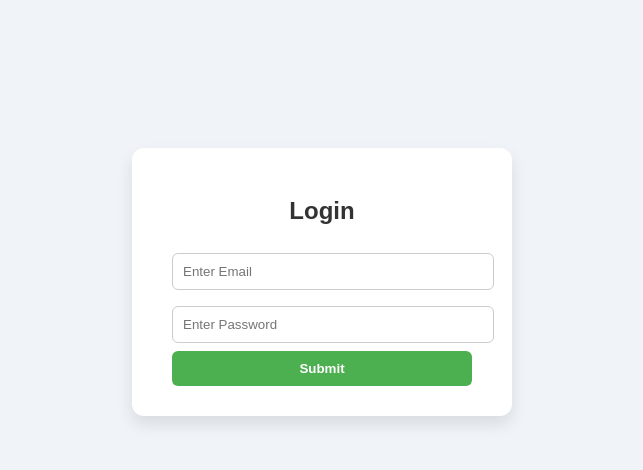
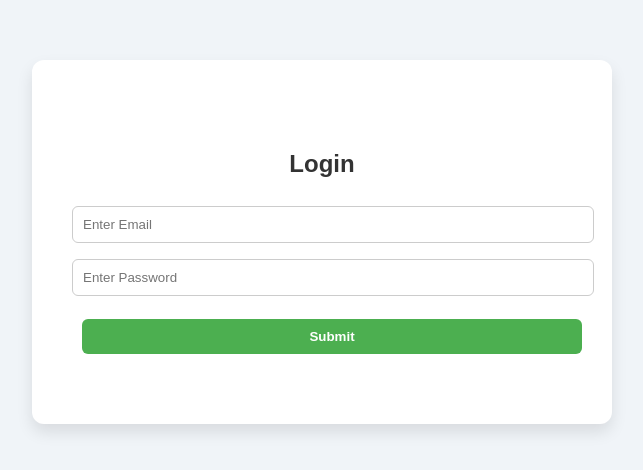
Before and after one commit to Jeba3210/F2_CONTEST2_FORM_VALIDATION, a plain HTML site: page index.html in a window 1280 px wide. Shown: the part 126-596 px from the top of the page, without its empty margins (318-961 px from the left). Drawn offline with Linux system fonts and the light colour scheme.

Commit message:
Update style.css

```diff
--- a/style.css
+++ b/style.css
@@ -1,18 +1,20 @@
-  body {
+
+
+     body {
       font-family: Arial, sans-serif;
       background: #f0f4f8;
       display: flex;
       justify-content: center;
       align-items: center;
-      height: 100vh;
+      height: 90vh;
     }
 
     .form-container {
       background: #fff;
-      padding: 30px 40px;
+      padding: 70px 40px;
       border-radius: 12px;
       box-shadow: 0 8px 16px rgba(0,0,0,0.1);
-      width: 300px;
+      width: 500px;
     }
 
     h2 {
@@ -33,6 +35,8 @@
       background-color: #4CAF50;
       color: white;
       padding: 10px;
+      margin-left: 10px;
+      margin-top: 15px;
       border: none;
       width: 100%;
       border-radius: 6px;
```
